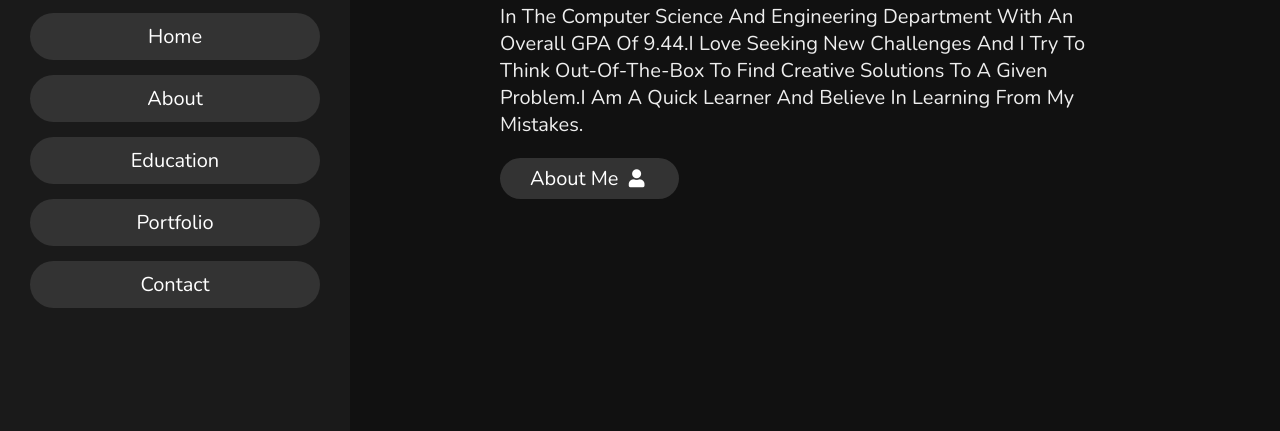
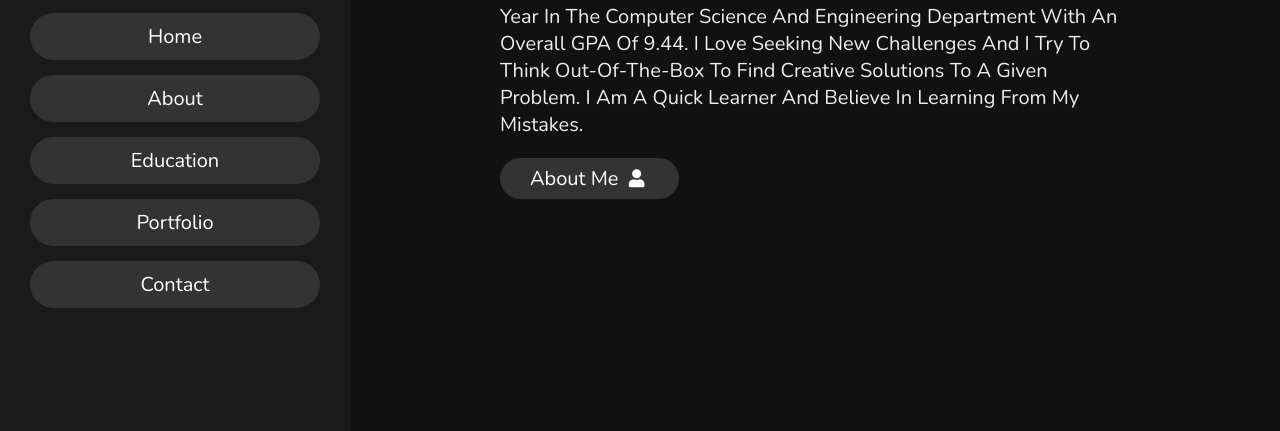
Before and after one commit to NamaHarshitha/Portfolio-, a plain HTML site: page index.html in a window 1280 px wide. Shown: the part 369-800 px from the top of the page. Drawn offline with nearby package versions, Linux system fonts and the light colour scheme.

Commit message:
Updated index.html

```diff
--- a/index.html
+++ b/index.html
@@ -46,7 +46,7 @@
 
     <h3>HI THERE !</h3>
     <h1>I'M <span>Harshitha Nama</span></h1>
-    <p>Iam a student of Osmania University currently pursuing BE 3rd year in the Computer Science and Engineering Department with an overall GPA of 9.44.I love seeking new challenges and I try to think out-of-the-box to find creative solutions to a given problem.I am a quick learner and believe in learning from my mistakes.
+    <p>I am a student of Osmania University currently pursuing B.E 3rd year in the Computer Science and Engineering Department with an overall GPA of 9.44. I love seeking new challenges and I try to think out-of-the-box to find creative solutions to a given problem. I am a quick learner and believe in learning from my mistakes.
     </p>
     <a href="#about"><button class="btn">about me <i class="fas fa-user"></i></button></a>
 
```
